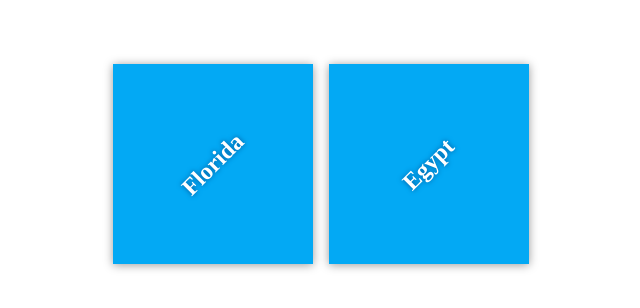
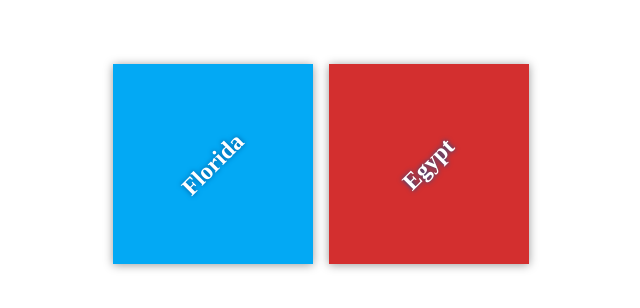
Before and after one commit to HebatAllah262/My-Travel-Plans, a plain HTML site: page index.html in a window 1280 px wide. Shown: the part 236-544 px from the top of the page, without its empty margins (319-959 px from the left). Drawn offline with Linux system fonts and the light colour scheme.

Commit message:
Style destinations

```diff
--- a/css/app.css
+++ b/css/app.css
@@ -50,6 +50,6 @@ h2 {
     background-color: #03a9f4;
 }
 
-#paris {
+#Egypt {
     background-color: #d32f2f;
 }
```
